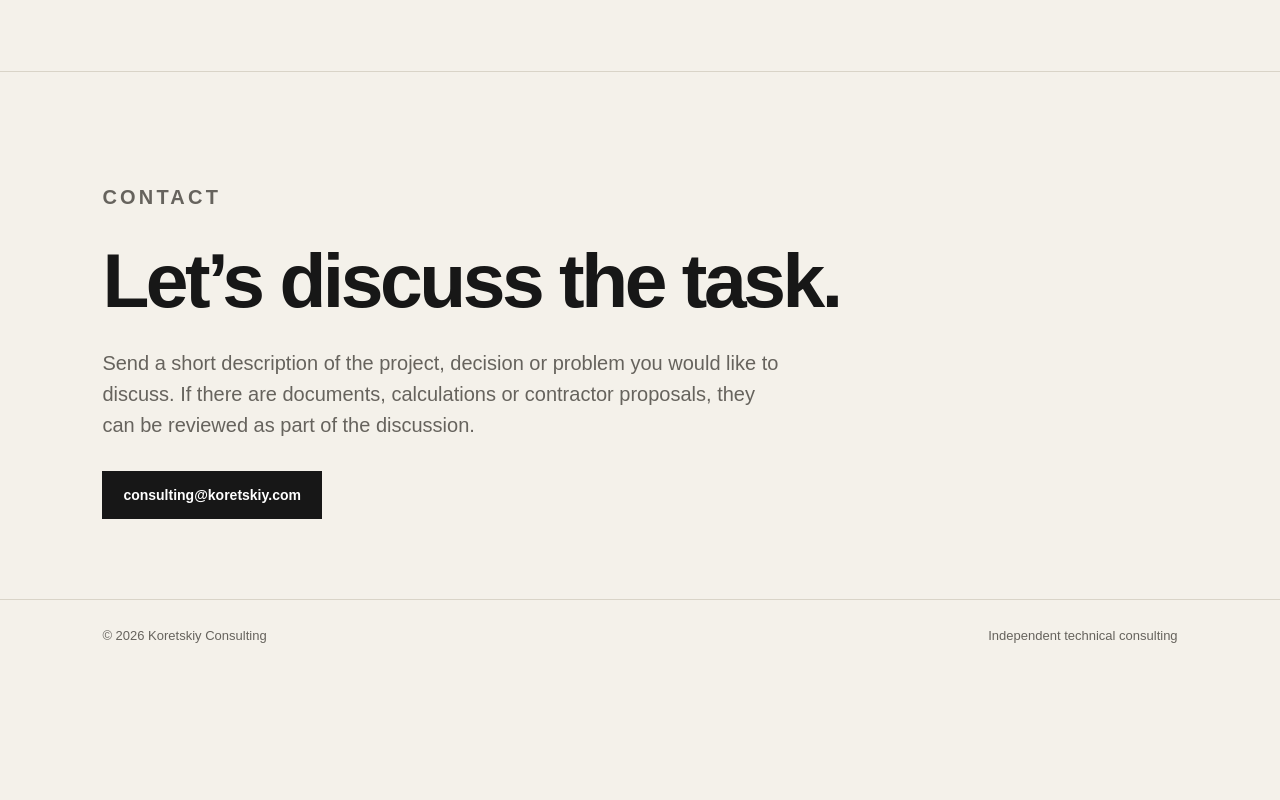
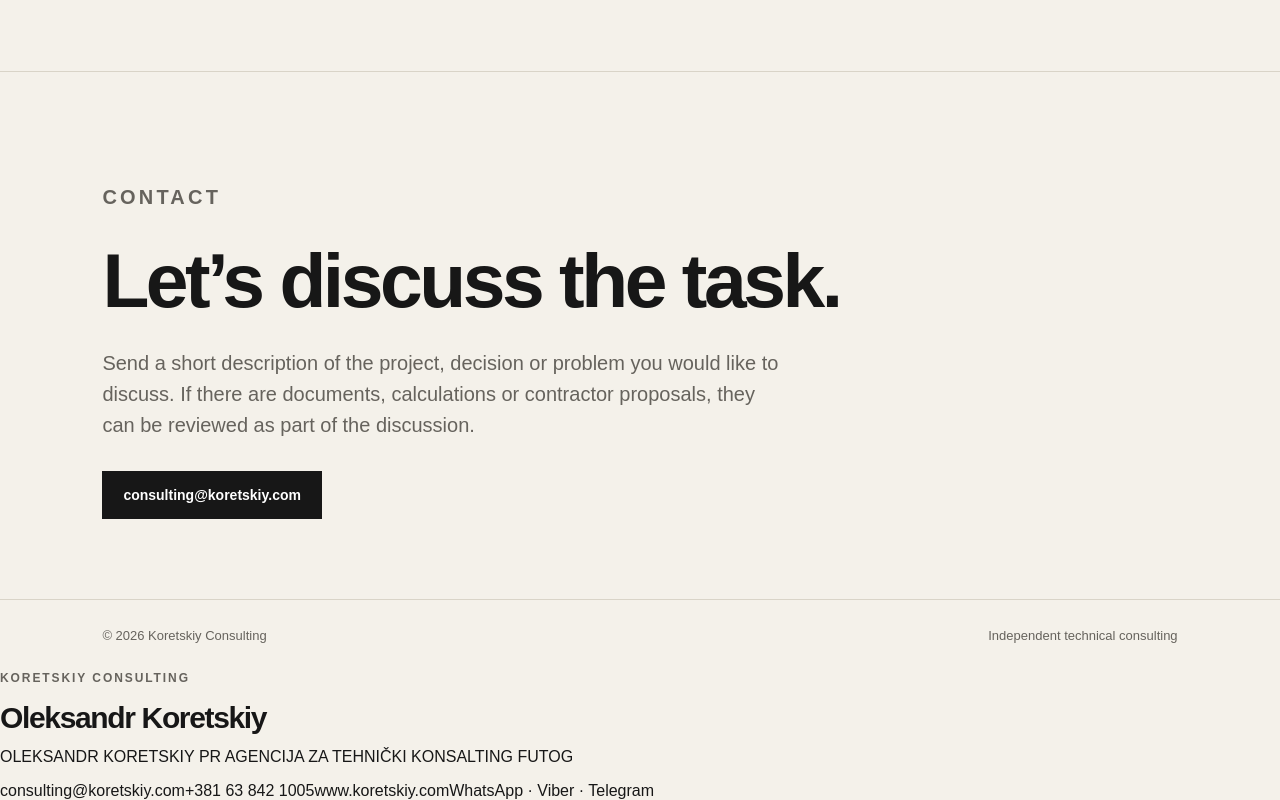
Before and after one commit to oikua66/damp-diagnostics, a Next.js app: page /en in a window 1280 px wide. Shown: the part 4559-5359 px from the top of the page. Before the commit the page ends 5230 px from the top, so only its background shows below. Built offline with nearby package versions, Linux system fonts and the light colour scheme.

Commit message:
Show full contact details site-wide

```diff
--- a/app/layout.tsx
+++ b/app/layout.tsx
@@ -1,5 +1,6 @@
 import './globals.css';
 import type { Metadata } from 'next';
+import ContactDetails from './components/ContactDetails';
 
 export const metadata: Metadata = {
   title: 'Koretskiy Consulting',
@@ -9,7 +10,10 @@ export const metadata: Metadata = {
 export default function RootLayout({ children }: Readonly<{ children: React.ReactNode }>) {
   return (
     <html lang="en">
-      <body>{children}</body>
+      <body>
+        {children}
+        <ContactDetails />
+      </body>
     </html>
   );
 }
```
